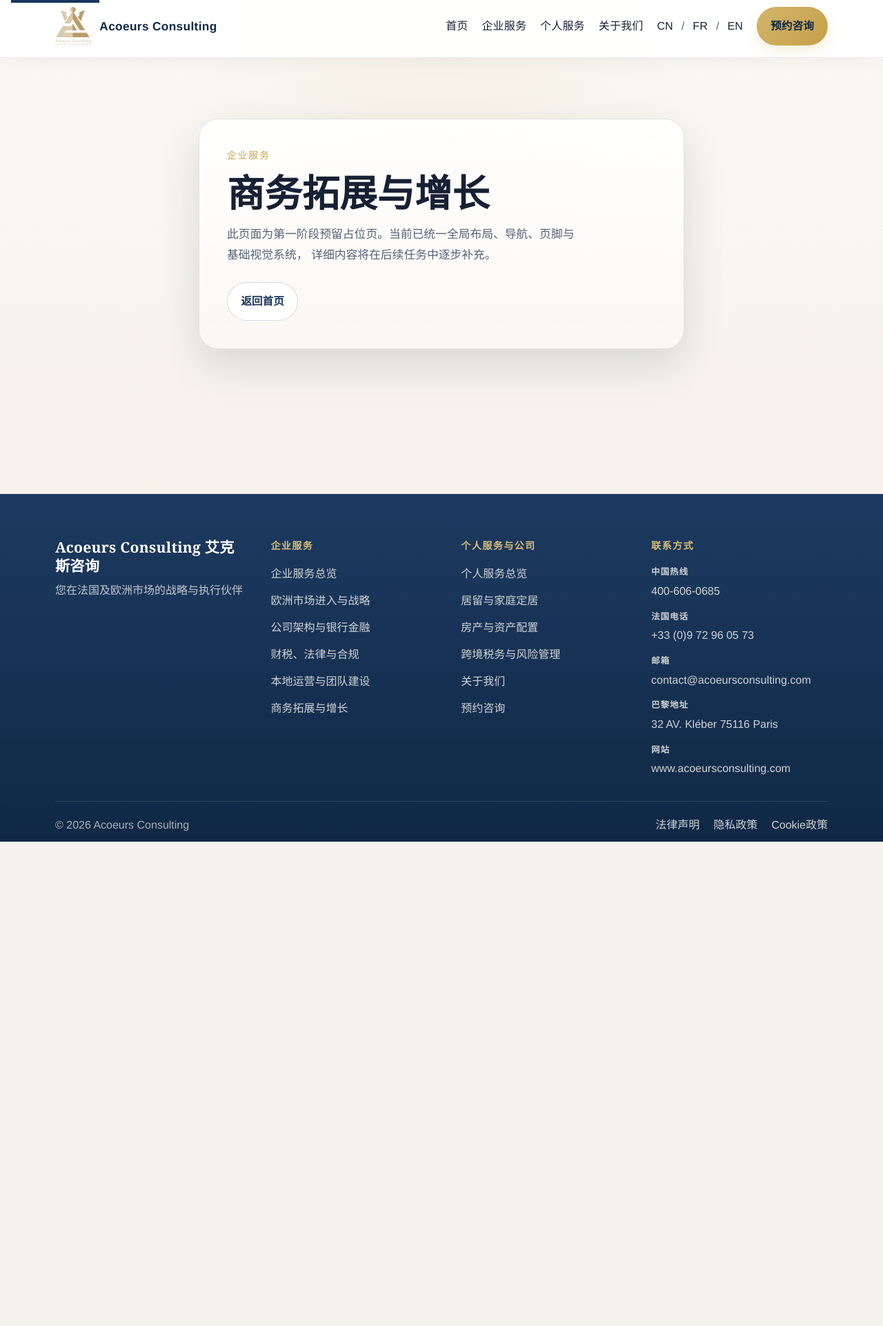
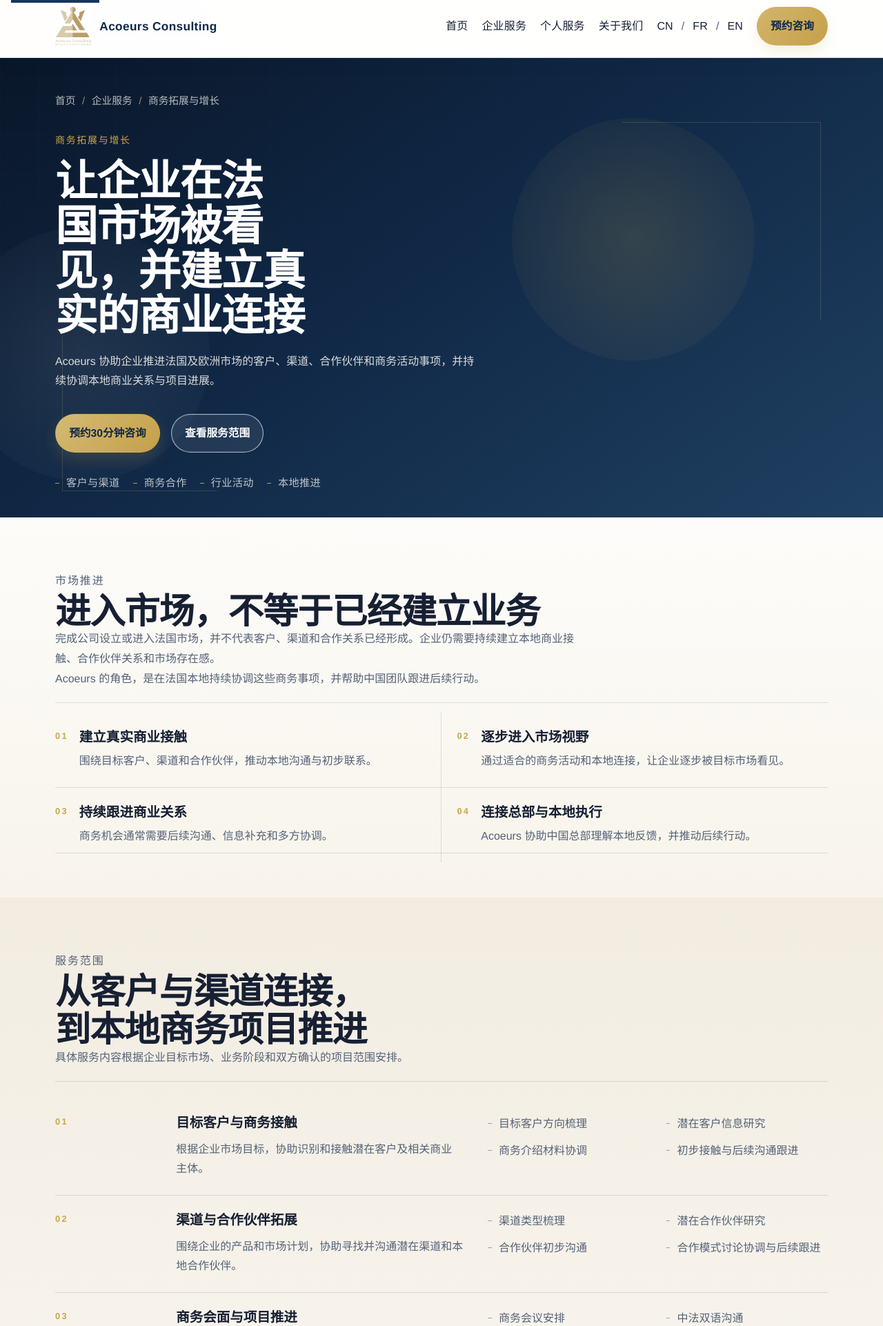
Before and after one commit to ANDGalaxie/acoeursconsulting-website, a Django app: page /business/growth/ in a window 1280 px wide. Shown: the top 1922 px of the page at 69% size. Before the commit the page ends 1220 px from the top, so only its background shows below. Run offline with Django 5.2, Linux system fonts and the light colour scheme.

Commit message:
feat: complete enterprise service detail pages

```diff
--- a/static/css/service-detail.css
+++ b/static/css/service-detail.css
@@ -282,7 +282,10 @@
 }
 
 #market-entry-scope,
-#company-banking-scope {
+#company-banking-scope,
+#tax-legal-scope,
+#local-operations-scope,
+#business-growth-scope {
     scroll-margin-top: calc(var(--header-height) + 1.25rem);
 }
 
--- /dev/null
+++ b/templates/website/service_business_growth.html
@@ -0,0 +1,273 @@
+{% extends "base.html" %}
+{% load static %}
+
+{% block title %}商务拓展与增长｜法国市场客户渠道与品牌拓展｜Acoeurs Consulting{% endblock %}
+{% block meta_description %}Acoeurs Consulting 协助中国企业在法国及欧洲推进客户、渠道、合作伙伴、商务活动和本地市场连接事项，并提供持续的法国本地协调支持。{% endblock %}
+{% block body_class %}page-service-detail page-business-growth{% endblock %}
+
+{% block extra_css %}
+<link rel="stylesheet" href="{% static 'css/service-detail.css' %}">
+{% endblock %}
+
+{% block content %}
+<section class="service-detail-hero">
+    <div class="service-detail-hero__backdrop" aria-hidden="true">
+        <span class="service-detail-hero__grid"></span>
+        <span class="service-detail-hero__line service-detail-hero__line--top"></span>
+        <span class="service-detail-hero__line service-detail-hero__line--bottom"></span>
+        <span class="service-detail-hero__glow service-detail-hero__glow--one"></span>
+        <span class="service-detail-hero__glow service-detail-hero__glow--two"></span>
+    </div>
+    <div class="container service-detail-hero__inner">
+        <nav class="breadcrumb" aria-label="面包屑" data-reveal="soft">
+            <ol class="breadcrumb__list">
+                <li><a href="{% url 'home' %}">首页</a></li>
+                <li><a href="{% url 'business' %}">企业服务</a></li>
+                <li aria-current="page">商务拓展与增长</li>
+            </ol>
+        </nav>
+        <div class="service-detail-hero__content">
+            <p class="eyebrow" data-reveal="text" data-reveal-delay="60">商务拓展与增长</p>
+            <h1 data-reveal="title" data-reveal-delay="120">让企业在法国市场被看见，并建立真实的商业连接</h1>
+            <p class="service-detail-hero__summary" data-reveal="text" data-reveal-delay="220">
+                Acoeurs 协助企业推进法国及欧洲市场的客户、渠道、合作伙伴和商务活动事项，并持续协调本地商业关系与项目进展。
+            </p>
+            <div class="service-detail-hero__actions" data-reveal="button" data-reveal-delay="320">
+                <a class="button button--gold" href="{% url 'consultation' %}">预约30分钟咨询</a>
+                <a class="button button--hero-secondary" href="#business-growth-scope">查看服务范围</a>
+            </div>
+            <ul class="service-detail-hero__keywords" aria-label="商务拓展服务关键词" data-reveal="soft" data-reveal-delay="420">
+                <li>客户与渠道</li>
+                <li>商务合作</li>
+                <li>行业活动</li>
+                <li>本地推进</li>
+            </ul>
+        </div>
+    </div>
+</section>
+
+<section class="service-detail-section service-detail-section--intro" aria-labelledby="business-growth-importance-title">
+    <div class="container">
+        <header class="section-heading service-detail-heading service-detail-heading--wide">
+            <p class="eyebrow" data-reveal="text" data-reveal-repeat="true">市场推进</p>
+            <h2 id="business-growth-importance-title" data-reveal="title" data-reveal-repeat="true">进入市场，不等于已经建立业务</h2>
+            <p data-reveal="text" data-reveal-repeat="true">
+                完成公司设立或进入法国市场，并不代表客户、渠道和合作关系已经形成。企业仍需要持续建立本地商业接触、合作伙伴关系和市场存在感。
+            </p>
+            <p data-reveal="text" data-reveal-delay="120" data-reveal-repeat="true">
+                Acoeurs 的角色，是在法国本地持续协调这些商务事项，并帮助中国团队跟进后续行动。
+            </p>
+        </header>
+        <div class="relationship-grid" aria-label="市场推进的四项重点">
+            <article class="relationship-grid__item" data-reveal="item" data-reveal-repeat="true">
+                <span class="relationship-grid__index">01</span>
+                <div class="relationship-grid__body">
+                    <h3>建立真实商业接触</h3>
+                    <p>围绕目标客户、渠道和合作伙伴，推动本地沟通与初步联系。</p>
+                </div>
+            </article>
+            <article class="relationship-grid__item" data-reveal="item" data-reveal-delay="100" data-reveal-repeat="true">
+                <span class="relationship-grid__index">02</span>
+                <div class="relationship-grid__body">
+                    <h3>逐步进入市场视野</h3>
+                    <p>通过适合的商务活动和本地连接，让企业逐步被目标市场看见。</p>
+                </div>
+            </article>
+            <article class="relationship-grid__item" data-reveal="item" data-reveal-delay="200" data-reveal-repeat="true">
+                <span class="relationship-grid__index">03</span>
+                <div class="relationship-grid__body">
+                    <h3>持续跟进商业关系</h3>
+                    <p>商务机会通常需要后续沟通、信息补充和多方协调。</p>
+                </div>
+            </article>
+            <article class="relationship-grid__item" data-reveal="item" data-reveal-delay="300" data-reveal-repeat="true">
+                <span class="relationship-grid__index">04</span>
+                <div class="relationship-grid__body">
+                    <h3>连接总部与本地执行</h3>
+                    <p>Acoeurs 协助中国总部理解本地反馈，并推动后续行动。</p>
+                </div>
+            </article>
+        </div>
+    </div>
+</section>
+
+<section class="service-detail-section service-detail-section--scope" id="business-growth-scope" aria-labelledby="business-growth-scope-title">
+    <div class="container">
+        <header class="section-heading service-detail-heading service-detail-heading--wide">
+            <p class="eyebrow" data-reveal="text" data-reveal-repeat="true">服务范围</p>
+            <h2 id="business-growth-scope-title" data-reveal="title" data-reveal-repeat="true">从客户与渠道连接，到本地商务项目推进</h2>
+            <p data-reveal="text" data-reveal-delay="120" data-reveal-repeat="true">
+                具体服务内容根据企业目标市场、业务阶段和双方确认的项目范围安排。
+            </p>
+        </header>
+        <div class="scope-sections">
+            <article class="scope-section" data-reveal="panel" data-reveal-repeat="true">
+                <div class="scope-section__rail">
+                    <span class="scope-section__index">01</span>
+                </div>
+                <div class="scope-section__content">
+                    <div class="scope-section__intro">
+                        <h3>目标客户与商务接触</h3>
+                        <p>根据企业市场目标，协助识别和接触潜在客户及相关商业主体。</p>
+                    </div>
+                    <div class="scope-section__details">
+                        <ul class="scope-section__list">
+                            <li>目标客户方向梳理</li>
+                            <li>潜在客户信息研究</li>
+                            <li>商务介绍材料协调</li>
+                            <li>初步接触与后续沟通跟进</li>
+                        </ul>
+                    </div>
+                </div>
+            </article>
+            <article class="scope-section" data-reveal="panel" data-reveal-delay="90" data-reveal-repeat="true">
+                <div class="scope-section__rail">
+                    <span class="scope-section__index">02</span>
+                </div>
+                <div class="scope-section__content">
+                    <div class="scope-section__intro">
+                        <h3>渠道与合作伙伴拓展</h3>
+                        <p>围绕企业的产品和市场计划，协助寻找并沟通潜在渠道和本地合作伙伴。</p>
+                    </div>
+                    <div class="scope-section__details">
+                        <ul class="scope-section__list">
+                            <li>渠道类型梳理</li>
+                            <li>潜在合作伙伴研究</li>
+                            <li>合作伙伴初步沟通</li>
+                            <li>合作模式讨论协调与后续跟进</li>
+                        </ul>
+                    </div>
+                </div>
+            </article>
+            <article class="scope-section" data-reveal="panel" data-reveal-delay="180" data-reveal-repeat="true">
+                <div class="scope-section__rail">
+                    <span class="scope-section__index">03</span>
+                </div>
+                <div class="scope-section__content">
+                    <div class="scope-section__intro">
+                        <h3>商务会面与项目推进</h3>
+                        <p>协调法国本地商务沟通、会议和后续事项，帮助企业持续推进具体合作机会。</p>
+                    </div>
+                    <div class="scope-section__details">
+                        <ul class="scope-section__list">
+                            <li>商务会议安排</li>
+                            <li>中法双语沟通</li>
+                            <li>会前资料协调</li>
+                            <li>会后事项跟进与谈判支持</li>
+                        </ul>
+                    </div>
+                </div>
+            </article>
+            <article class="scope-section" data-reveal="panel" data-reveal-delay="270" data-reveal-repeat="true">
+                <div class="scope-section__rail">
+                    <span class="scope-section__index">04</span>
+                </div>
+                <div class="scope-section__content">
+                    <div class="scope-section__intro">
+                        <h3>展会与行业活动支持</h3>
+                        <p>协助企业围绕法国和欧洲展会及行业活动，协调前期准备、本地沟通和后续商务跟进。</p>
+                    </div>
+                    <div class="scope-section__details">
+                        <ul class="scope-section__list">
+                            <li>展会或活动信息筛选</li>
+                            <li>参会事项协调</li>
+                            <li>本地执行支持</li>
+                            <li>商务会面安排与展后沟通跟进</li>
+                        </ul>
+                    </div>
+                </div>
+            </article>
+            <article class="scope-section" data-reveal="panel" data-reveal-delay="360" data-reveal-repeat="true">
+                <div class="scope-section__rail">
+                    <span class="scope-section__index">05</span>
+                </div>
+                <div class="scope-section__content">
+                    <div class="scope-section__intro">
+                        <h3>本地资源与长期市场推进</h3>
+                        <p>在企业进入法国市场之后，持续协调客户、渠道、合作伙伴和本地执行事项。</p>
+                    </div>
+                    <div class="scope-section__details">
+                        <ul class="scope-section__list">
+                            <li>本地商业资源与行业网络连接</li>
+                            <li>市场拓展跟进</li>
+                            <li>本地市场反馈汇总</li>
+                            <li>与运营、财税和法律支持衔接</li>
+                        </ul>
+                    </div>
+                </div>
+            </article>
+        </div>
+    </div>
+</section>
+
+<section class="service-detail-section service-detail-section--participation" aria-labelledby="business-growth-role-title">
+    <div class="container">
+        <header class="section-heading service-detail-heading service-detail-heading--wide">
+            <p class="eyebrow" data-reveal="text" data-reveal-repeat="true">本地推进</p>
+            <h2 id="business-growth-role-title" data-reveal="title" data-reveal-repeat="true">把商业联系转化为持续推进的本地行动</h2>
+            <p data-reveal="text" data-reveal-delay="120" data-reveal-repeat="true">
+                Acoeurs 的角色不是提供名单后结束，而是在法国本地持续协调会议、沟通、参与方和后续事项。
+            </p>
+        </header>
+        <div class="relationship-grid" aria-label="商务拓展项目中的 Acoeurs 角色">
+            <article class="relationship-grid__item" data-reveal="item" data-reveal-repeat="true">
+                <span class="relationship-grid__index">01</span>
+                <div class="relationship-grid__body">
+                    <h3>市场目标与对象梳理</h3>
+                    <p>根据企业目标，整理需要优先接触的客户、渠道或合作方向。</p>
+                </div>
+            </article>
+            <article class="relationship-grid__item" data-reveal="item" data-reveal-delay="100" data-reveal-repeat="true">
+                <span class="relationship-grid__index">02</span>
+                <div class="relationship-grid__body">
+                    <h3>中法双语商务沟通</h3>
+                    <p>帮助中国团队与法国本地商业主体保持准确、连续的沟通。</p>
+                </div>
+            </article>
+            <article class="relationship-grid__item" data-reveal="item" data-reveal-delay="200" data-reveal-repeat="true">
+                <span class="relationship-grid__index">03</span>
+                <div class="relationship-grid__body">
+                    <h3>本地资源与事项协调</h3>
+                    <p>协调会议、材料、参与方和后续行动，减少跨境沟通成本。</p>
+                </div>
+            </article>
+            <article class="relationship-grid__item" data-reveal="item" data-reveal-delay="300" data-reveal-repeat="true">
+                <span class="relationship-grid__index">04</span>
+                <div class="relationship-grid__body">
+                    <h3>长期跟进与内部反馈</h3>
+                    <p>持续跟进项目状态，并将本地市场信息反馈给中国管理层。</p>
+                </div>
+            </article>
+        </div>
+    </div>
+</section>
+
+<section class="service-detail-section service-detail-section--notes" aria-labelledby="business-growth-boundaries-title">
+    <div class="container">
+        <aside class="service-detail-note" data-reveal="panel" data-reveal-repeat="true">
+            <p class="service-detail-note__label">商务合作说明</p>
+            <h2 id="business-growth-boundaries-title">商务合作说明</h2>
+            <p class="service-detail-note__copy">
+                Acoeurs 负责市场信息梳理、本地沟通、商务对接和项目推进。潜在客户、渠道、合作伙伴及其他商业主体拥有独立的商业判断和决策权，具体合作、签约及业务结果不能预先保证。
+            </p>
+            <p class="service-detail-note__copy">
+                涉及正式合同、法律意见或其他受监管专业事项时，相关工作由具备相应资质的专业人士提供或执行。
+            </p>
+        </aside>
+    </div>
+</section>
+
+<section class="service-detail-section service-detail-cta" aria-labelledby="business-growth-cta-title">
+    <div class="container service-detail-cta__inner" data-reveal="panel" data-reveal-repeat="true">
+        <div class="service-detail-cta__content">
+            <p class="eyebrow">预约咨询</p>
+            <h2 id="business-growth-cta-title">准备在法国建立更多真实的商业连接？</h2>
+            <p>预约30分钟咨询，与我们的顾问讨论目标客户、渠道、合作伙伴和当前市场拓展需求。</p>
+            <div class="service-detail-cta__actions">
+                <a class="button button--gold" href="{% url 'consultation' %}">预约30分钟咨询</a>
+                <a class="service-detail-cta__back-link" href="{% url 'business' %}">返回企业服务总览</a>
+            </div>
+        </div>
+    </div>
+</section>
+{% endblock %}
--- a/website/urls.py
+++ b/website/urls.py
@@ -33,8 +33,7 @@ urlpatterns = [
     ),
     path(
         "business/growth/",
-        views.placeholder,
-        {"title": "商务拓展与增长", "section": "企业服务"},
+        views.business_growth_service,
         name="business_growth",
     ),
     path(
--- a/website/views.py
+++ b/website/views.py
@@ -46,6 +46,14 @@ def local_operations_service(request):
     return render(request, "website/service_local_operations.html", context)
 
 
+def business_growth_service(request):
+    context = {
+        "canonical_url": request.build_absolute_uri(request.path),
+        "current_nav": "business",
+    }
+    return render(request, "website/service_business_growth.html", context)
+
+
 def placeholder(request, title, section):
     context = {
         "title": title,
```
Also changed, not shown: website/tests.py (+61 -1 lines).
